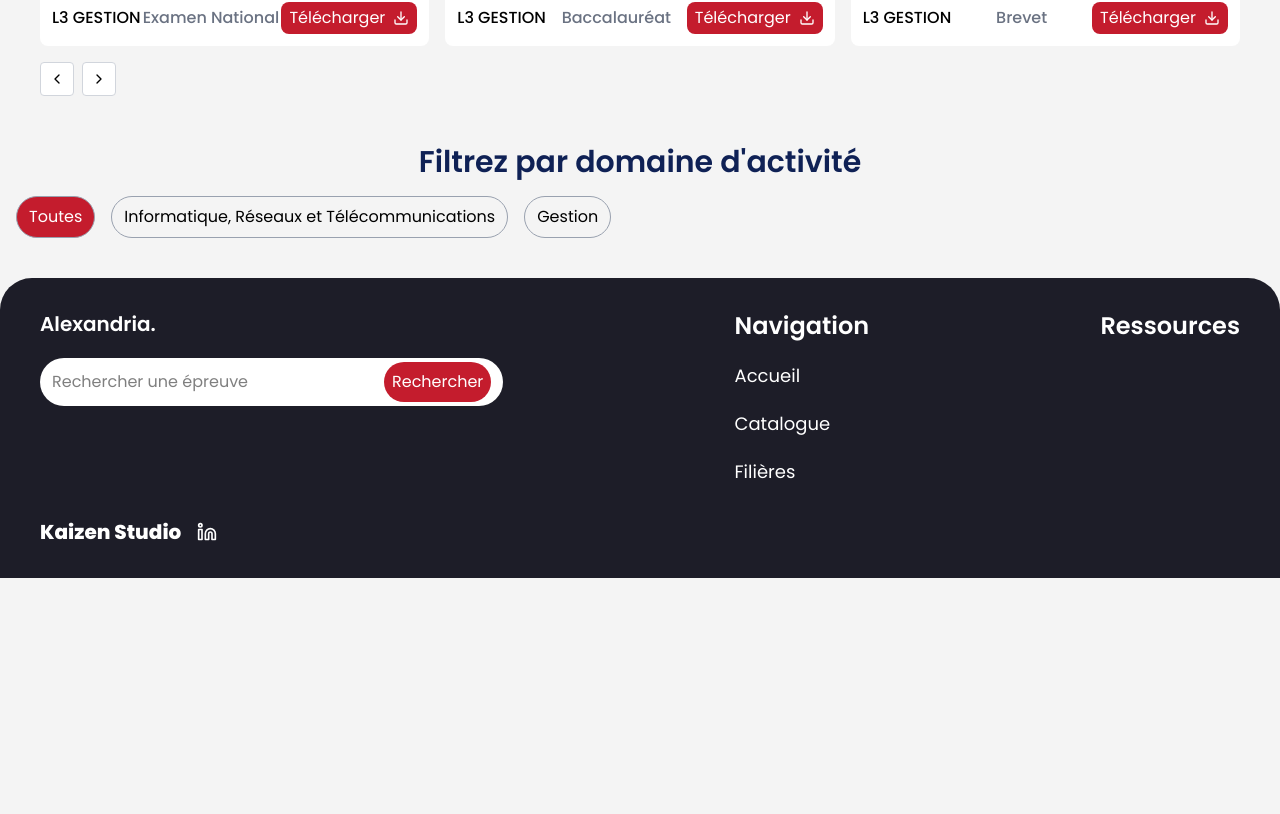
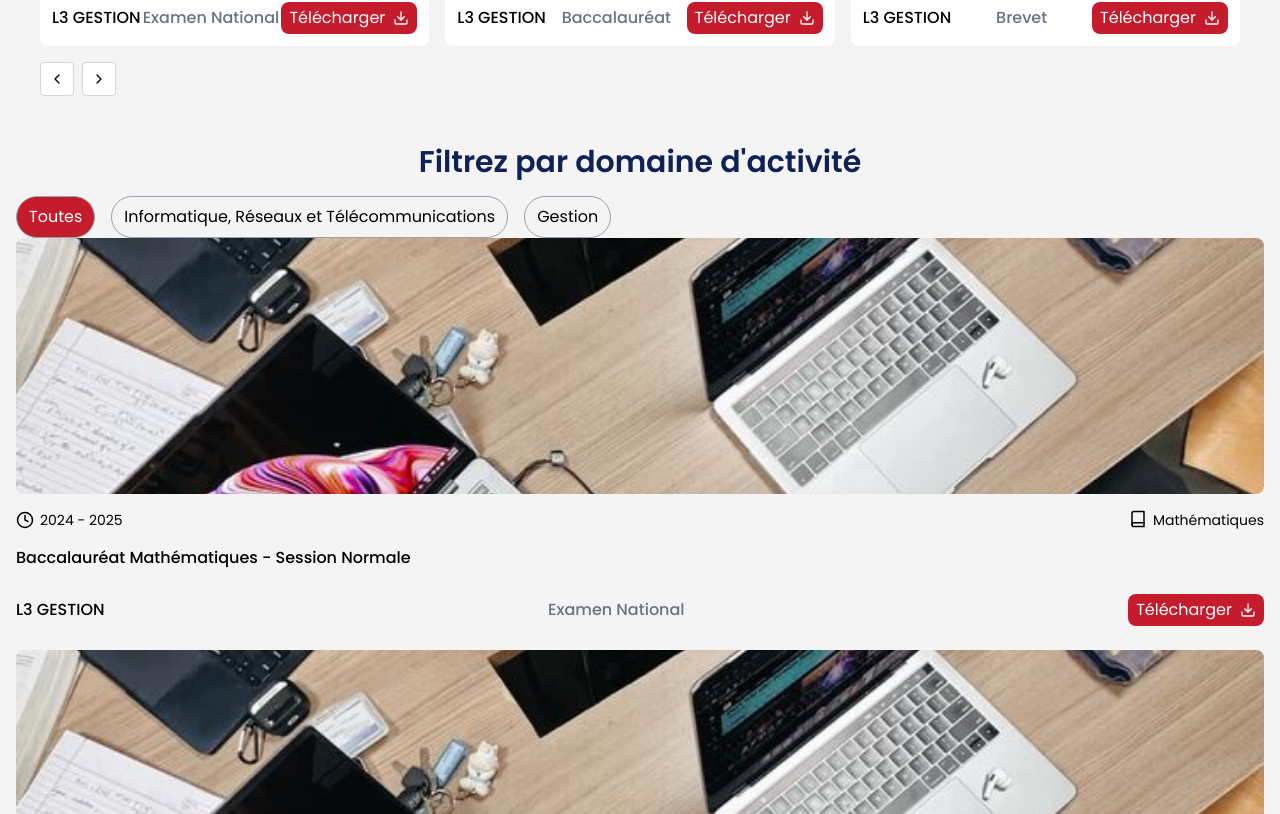
Before and after one commit to kaizen-squad/esgis-epreuves, a Next.js app: page / in a window 1280 px wide. Shown: the part 2066-2880 px from the top of the page. Before the commit the page ends 2644 px from the top, so only its background shows below. Built offline with nearby package versions, Linux system fonts and the light colour scheme.

Commit message:
fix(epreuve_card): switched on a generic component card

```diff
--- a/src/app/(public)/accueil/components/DomainFilter.tsx
+++ b/src/app/(public)/accueil/components/DomainFilter.tsx
@@ -1,6 +1,8 @@
 "use client";
 
 import { useState } from "react";
+import { epreuvesMock } from "../../constants/epreuve_constants";
+import EpreuveCard from "../../components/EpreuveCard";
 
 const activityDomain = [
   "Informatique, Réseaux et Télécommunications",
@@ -10,12 +12,12 @@ const activityDomain = [
 const DomainFilter = () => {
   const [currentDomain, setCurrentDomain] = useState("Toutes");
   return (
-    <div className="px-4">
+    <div className="w-full px-4">
       <h3 className="text-text-secondary mb-4 text-center text-3xl font-semibold">
         Filtrez par domaine d&apos;activité
       </h3>
 
-      <div className="flex gap-4 overflow-x-auto">
+      <div className="flex gap-4 overflow-x-auto md:mx-auto">
         {["Toutes", ...activityDomain].map((domain) => {
           return (
             <button
@@ -28,6 +30,12 @@ const DomainFilter = () => {
           );
         })}
       </div>
+
+      <div className="flex flex-col gap-6">
+        {epreuvesMock.map((epreuve) => (
+          <EpreuveCard {...epreuve} key={epreuve.name} />
+        ))}
+      </div>
     </div>
   );
 };
--- a/src/app/(public)/accueil/components/RecentlyAdded.tsx
+++ b/src/app/(public)/accueil/components/RecentlyAdded.tsx
@@ -12,7 +12,12 @@ const RecentlyAdded = () => {
       </h3>
       <Slider>
         {epreuvesMock.map((epreuve) => (
-          <EpreuveCard {...epreuve} key={epreuve.name} />
+          <div
+            key={epreuve.name}
+            className="bg-background-primary relative w-full shrink-0 snap-start rounded-lg p-3 md:w-[calc((100%-2rem)/3)]"
+          >
+            <EpreuveCard {...epreuve} key={epreuve.name} />
+          </div>
         ))}
       </Slider>
     </div>
--- a/src/app/(public)/components/EpreuveCard.tsx
+++ b/src/app/(public)/components/EpreuveCard.tsx
@@ -12,7 +12,7 @@ interface EpreuveCard {
 
 const EpreuveCard = (data: EpreuveCard) => {
   return (
-    <div className="bg-background-primary relative w-full shrink-0 snap-start rounded-lg p-3 md:w-[calc((100%-2rem)/3)]">
+    <div className="w-full">
       <div className="relative mb-4 h-64 w-full">
         <Image
           src={data.img_src}
```
